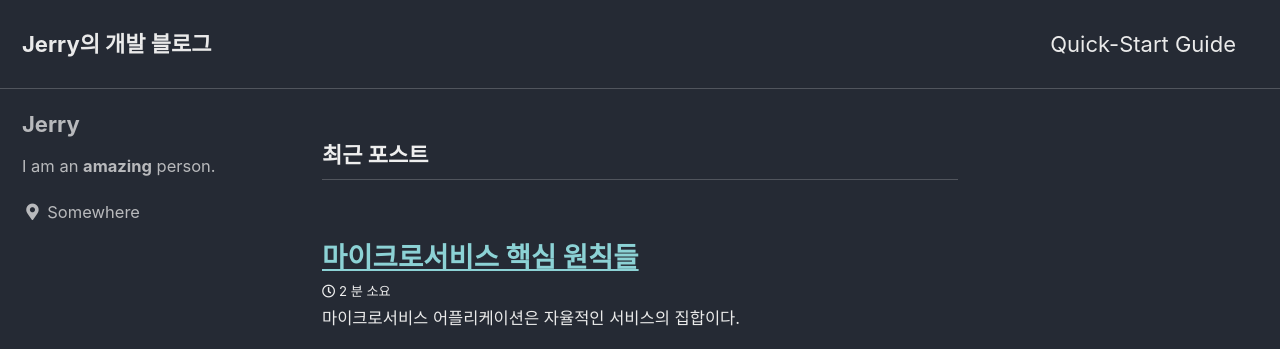
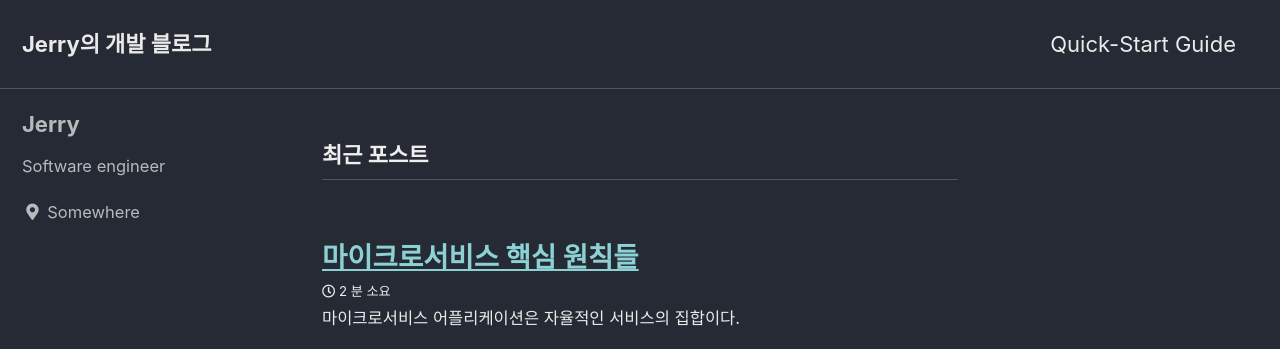
Before and after one commit to yoyojyv/yoyojyv.github.io, a Jekyll site: the page built from index.html, in a window 1280 px wide. Shown: the top 349 px of the page. Built offline with Jekyll 4.4.1, drawn with Linux system fonts in a browser that asks for light colours; cached includes are drawn as plain includes; the list of posts is cut into pages by our own code.

Commit message:
config 수정

```diff
--- a/_config.yml
+++ b/_config.yml
@@ -96,7 +96,7 @@ analytics:
 author:
   name             : "Jerry"
   avatar           : # path of avatar image, e.g. "/assets/images/bio-photo.jpg"
-  bio              : "I am an **amazing** person."
+  bio              : "Software engineer"
   location         : "Somewhere"
   email            :
   links:
```
